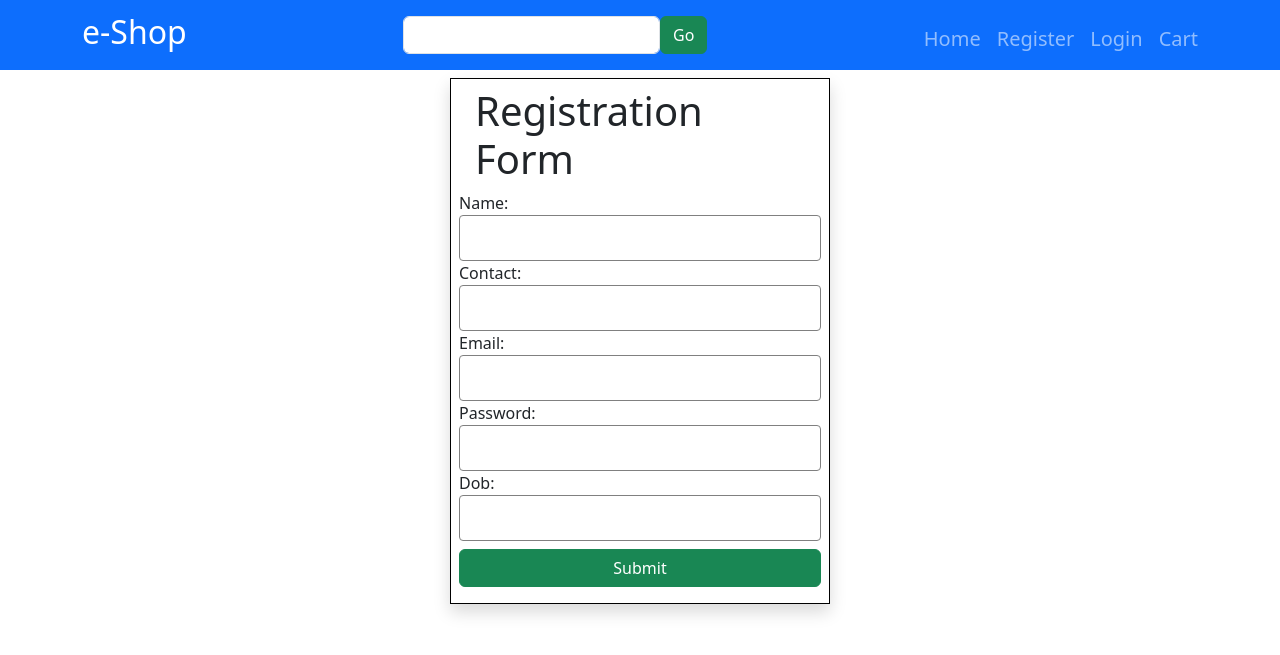
After one commit to mithilesh2023/ecom_django, a Django app: page /registration/ in a window 1280 px wide. The commit adds this page. Shown: the top 655 px of the page. Run offline with Django 4.2, Linux system fonts and the light colour scheme.

Commit message:
registrationForm completed

```diff
--- a/ecom_django/urls.py
+++ b/ecom_django/urls.py
@@ -8,6 +8,7 @@ from django.conf import settings
 urlpatterns = [
     path('admin/', admin.site.urls),
     path('',views.homepage,name="homepage"),
+    path('registration/',views.registration,name="registration"),
     path('category/<slug>/',views.categoryWise,name="categoryWise"),
     path('product/<slug>/',views.singleView,name="singleView"),
 ]
--- a/shop/admin.py
+++ b/shop/admin.py
@@ -27,3 +27,4 @@ class ProductAdmin(admin.ModelAdmin):
 
 admin.site.register (Category,CategoryAdmin)
 admin.site.register(Product,ProductAdmin)
+admin.site.register(Student)
--- a/shop/forms.py
+++ b/shop/forms.py
@@ -0,0 +1,7 @@
+from django.forms import ModelForm
+from .models import *
+
+class StudentForm(ModelForm):
+    class Meta:
+        model=Student
+        fields='__all__'
--- a/shop/models.py
+++ b/shop/models.py
@@ -1,6 +1,12 @@
 from django.db import models
 
 # Create your models here.
+class Student(models.Model):
+    name=models.CharField(max_length=200,null=True,blank=True)
+    contact=models.IntegerField()
+    email=models.EmailField()
+    password=models.CharField(max_length=200)
+    dob=models.DateField()
 
 class Category(models.Model):
     title=models.CharField(max_length=200)
--- a/shop/views.py
+++ b/shop/views.py
@@ -1,5 +1,6 @@
-from django.shortcuts import render
+from django.shortcuts import render,redirect
 from shop.models import *
+from .forms import *
 from django.core.paginator import Paginator
 
 def homepage(r):
@@ -13,10 +14,18 @@ def homepage(r):
 
     data={
         'categoryData':categoryData,
-        'productData':productData
+        'productData':productData,
     }
+    return render(r, "home.html",data)
 
-    return render(r, "home.html",data)
+def registration(r):
+    form=StudentForm(r.POST or None)
+    if r.method=="POST":
+        if form.is_valid():
+            form.save()
+            return redirect(homepage)
+    return render(r,'registration.html',{'form':form})
+
 
 def categoryWise(r, slug):
     categoryData=Category.objects.all()
--- a/templates/base.html
+++ b/templates/base.html
@@ -15,6 +15,18 @@
             $('#carouselExampleIndicators').carousel({interval:500});
         }
     </script> -->
+    <style>
+        label,.btn{
+            display: block;
+        }
+        input,select{
+            width: 100%;
+            border: 1px solid gray;
+            padding: 10px 5px;
+            border-radius:4px;
+        }
+
+    </style>
 
 </head>
 <body>
@@ -27,7 +39,7 @@
             </form>
             <ul class="navbar-nav fs-5 mt-2 gap-3 ">
                 <li class="nav-item"><a href="" class="nav-link">Home</a></li>
-                <li class="nav-item"><a href=""class="nav-link">Register</a></li>
+                <li class="nav-item"><a href="{% url 'registration' %}"class="nav-link">Register</a></li>
                 <li class="nav-item"><a href=""class="nav-link">Login</a></li>
                 <li class="nav-item"><a href=""class="nav-link">Cart</a></li>
             </ul>
--- /dev/null
+++ b/templates/login.html
@@ -0,0 +1,5 @@
+{% extends "base.html" %}
+{% block content %}
+
+
+{% endblock content %}
--- /dev/null
+++ b/templates/registration.html
@@ -0,0 +1,21 @@
+{% extends "base.html" %}
+{% block content %}
+<div class="container mt-2">
+    <div class="row">
+        <div class="col-4 mx-auto border shadow border-black p-2">
+            <h1 class="mx-3">Registration Form</h1>
+            <form action="" method="post">
+                {% csrf_token %}
+                {{form}}
+                <input type="submit" class="btn btn-success w-100 my-2">
+            </form>
+        </div>
+    </div>
+</div>
+<!-- <div class="forms">
+    <div class="w-1/3 mx-auto">
+
+    </div>
+</div> -->
+
+{% endblock content %}
```
Also changed, not shown: db.sqlite3, shop/migrations/0004_student.py (added).
